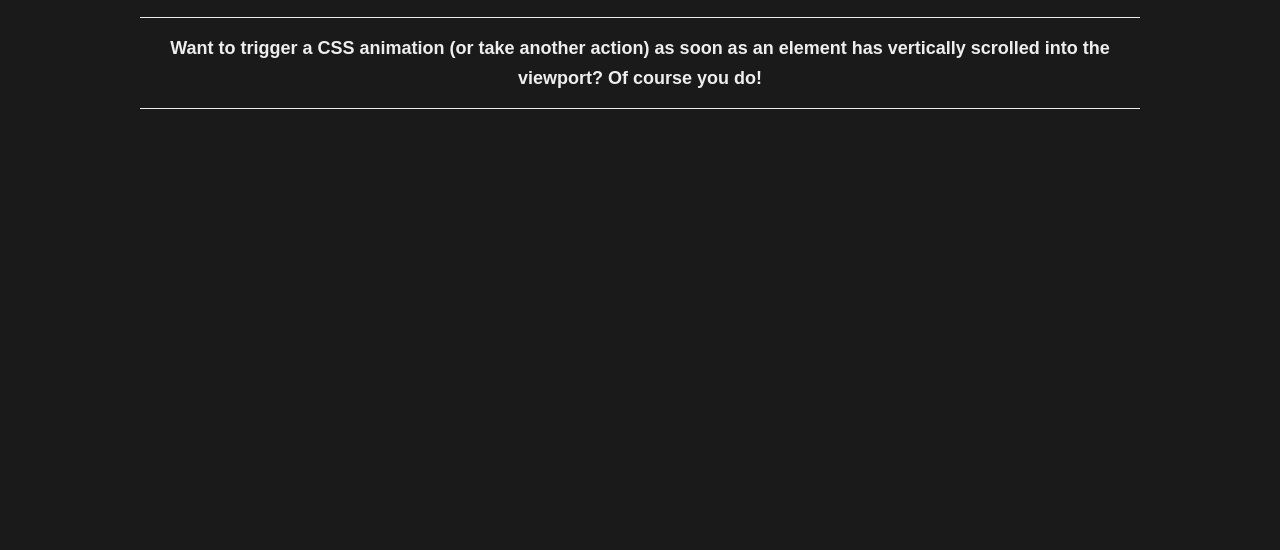
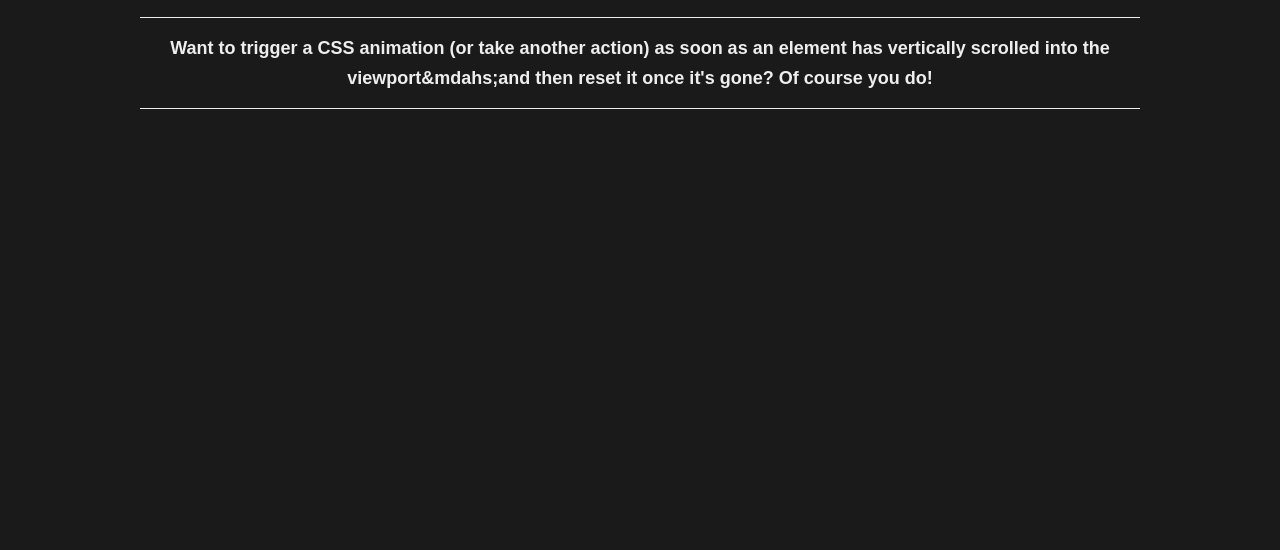
Before and after one commit to ianJStutor/scroll-into-view, a plain HTML site: page index.html in a window 1280 px wide. Shown: the part 108-658 px from the top of the page. Drawn offline with Linux system fonts and the light colour scheme; a web font is replaced by a local one.

Commit message:
wording change

```diff
--- a/index.html
+++ b/index.html
@@ -19,7 +19,7 @@
         <header>
             <h1>Ian Marshall</h1>
             <h2>Scroll into View</h2>
-            <h3>Want to trigger a CSS animation (or take another action) as soon as an element has vertically scrolled into the viewport? Of course you do!</h3>
+            <h3>Want to trigger a CSS animation (or take another action) as soon as an element has vertically scrolled into the viewport&mdahs;and then reset it once it's gone? Of course you do!</h3>
         </header>
         <main>
             <h2>Scroll Down&hellip;</h2>
```
